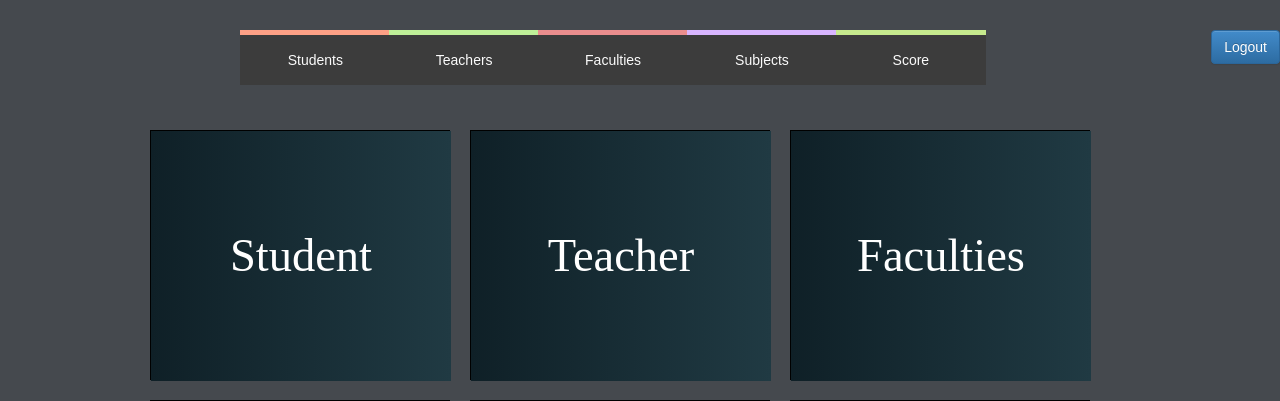
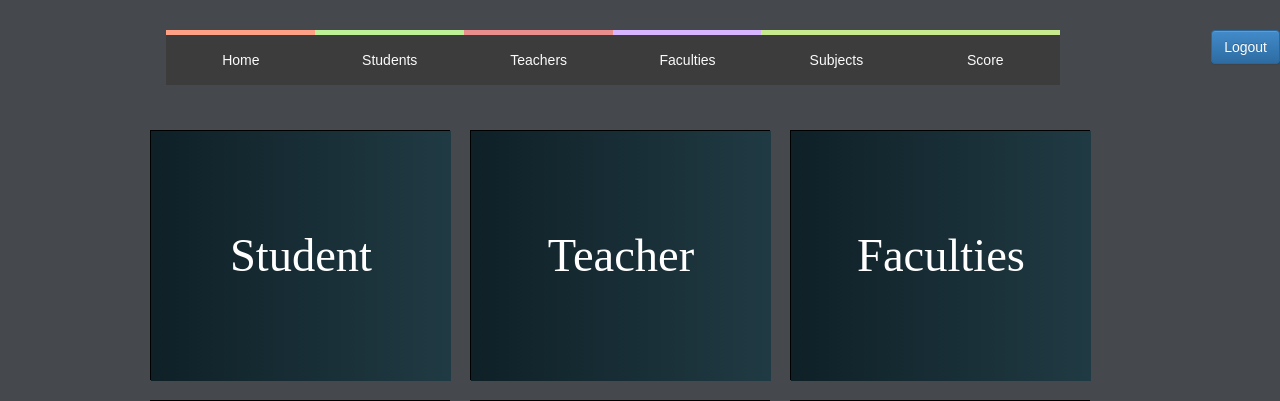
Before and after one commit to jasspn2014/onlinecms, a PHP site: page /everyone.php in a window 1280 px wide. Shown: the top 401 px of the page. Run offline with PHP 8.4, Linux system fonts and the light colour scheme; some libraries are stand-ins or nearby versions; some web fonts are replaced.

Commit message:
New Home Menu

```diff
--- a/css/menubar_style.css
+++ b/css/menubar_style.css
@@ -68,6 +68,10 @@
     --gradient-color: #1eae98;
   }
   .menu > ol > li:nth-child(5) {
+    --accent-color: #c6ea8d;
+    --gradient-color: #fe90af;
+  }
+  .menu > ol > li:nth-child(6) {
     --accent-color: #c6ea8d;
     --gradient-color: #fe90af;
   }
--- a/drop_down_menu.php
+++ b/drop_down_menu.php
@@ -1,7 +1,11 @@
 
 
 <nav class="menu">
-        <ol>
+         <ol>
+            <li class="menu-item">
+               <a href="everyone.php">Home</a>
+            </li>
+
           <li class="menu-item">
             <a href="#0">Students</a>
             <ol class="sub-menu">
```
